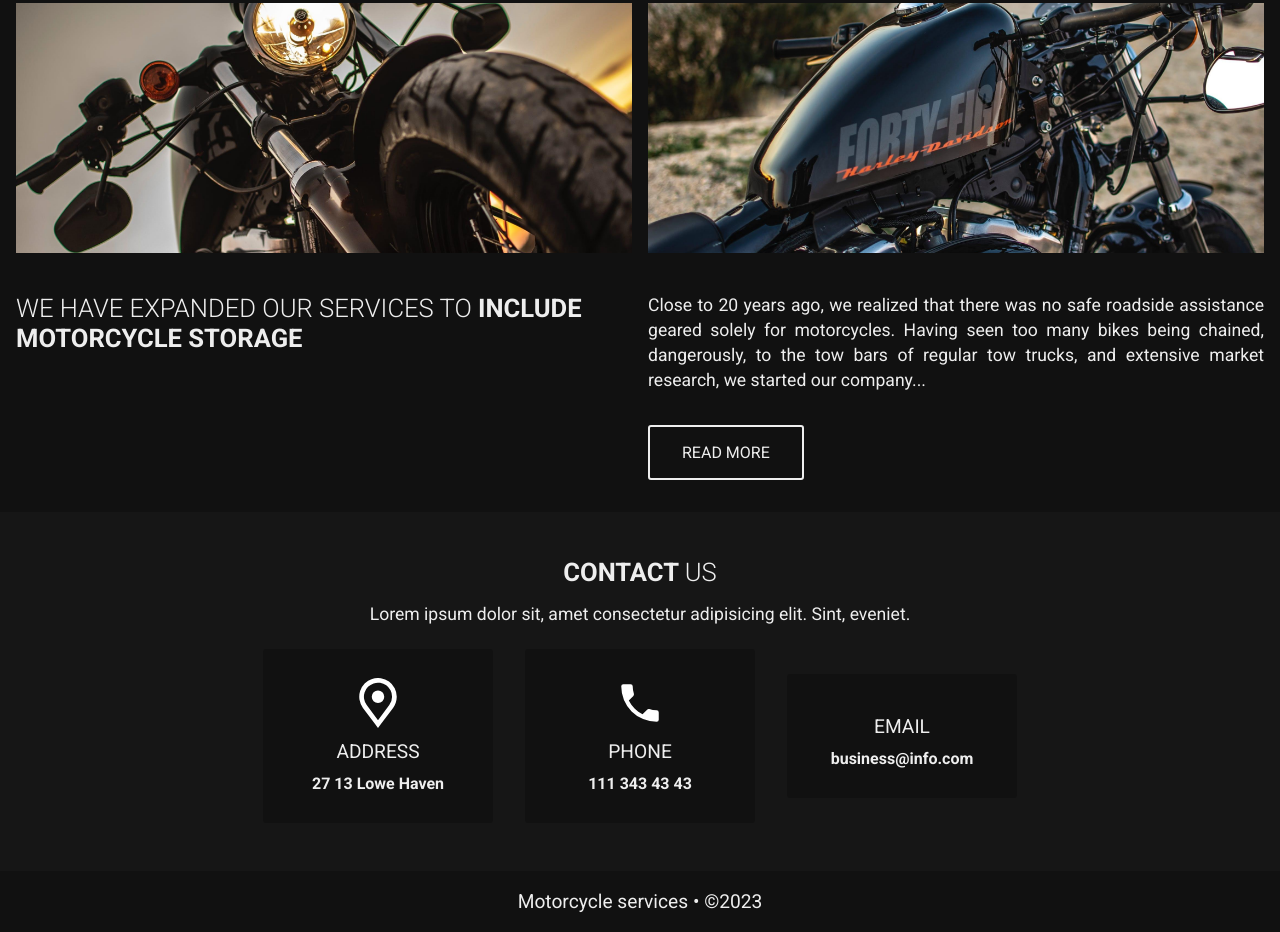
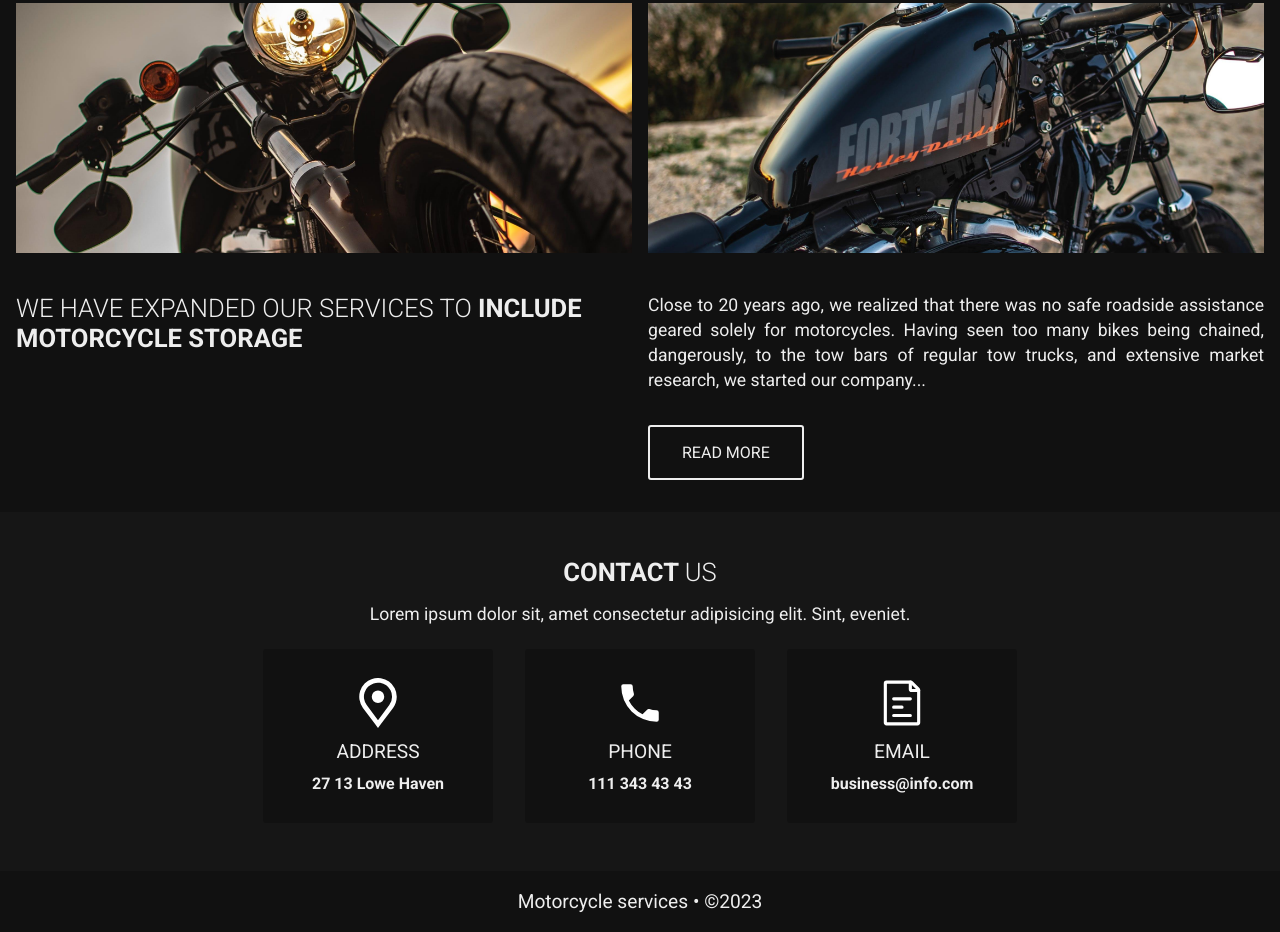
Before and after one commit to SilentN0rth/Motorcycles, a website: page index.html in a window 1280 px wide. Shown: the part 3698-4630 px from the top of the page. Drawn offline with nearby package versions, Linux system fonts and the light colour scheme; files that its build step writes are made by us from their sources; the site is published under a folder, as on GitHub Pages, so addresses that start at the root find nothing.

Commit message:
+ Fixed images, icons and JS file

```diff
--- a/index.html
+++ b/index.html
@@ -151,7 +151,7 @@
                         <p class="contact__card-desc">111 343 43 43</p>
                     </div>
                     <div class="contact__card">
-                        <img src="/src/img/icons/page.svg" alt="" class="contact__card-img">
+                        <img src="./src/img/icons/page.svg" alt="" class="contact__card-img">
                         <p class="contact__card-title">Email</p>
                         <p class="contact__card-desc">business@info.com</p>
                     </div>
```
